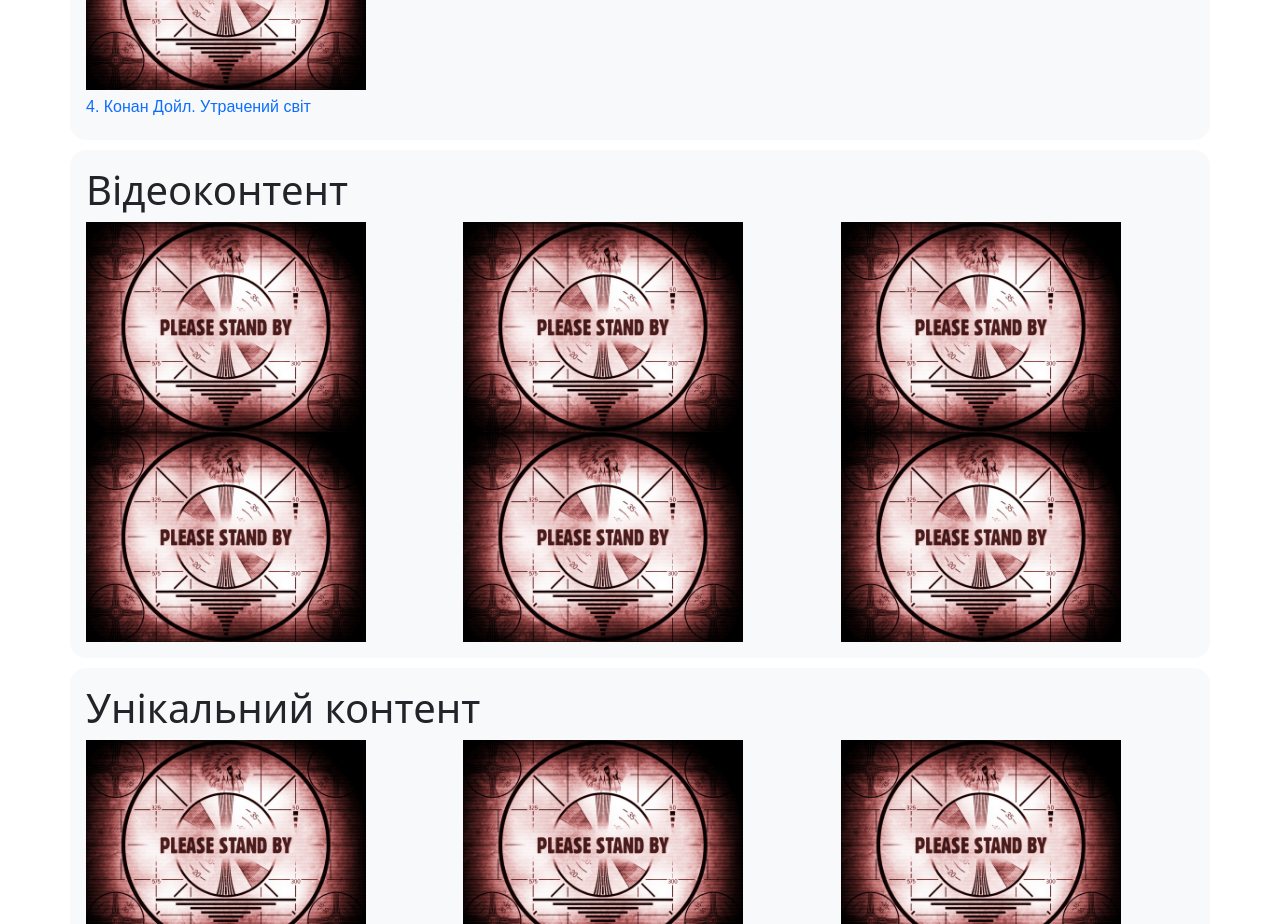
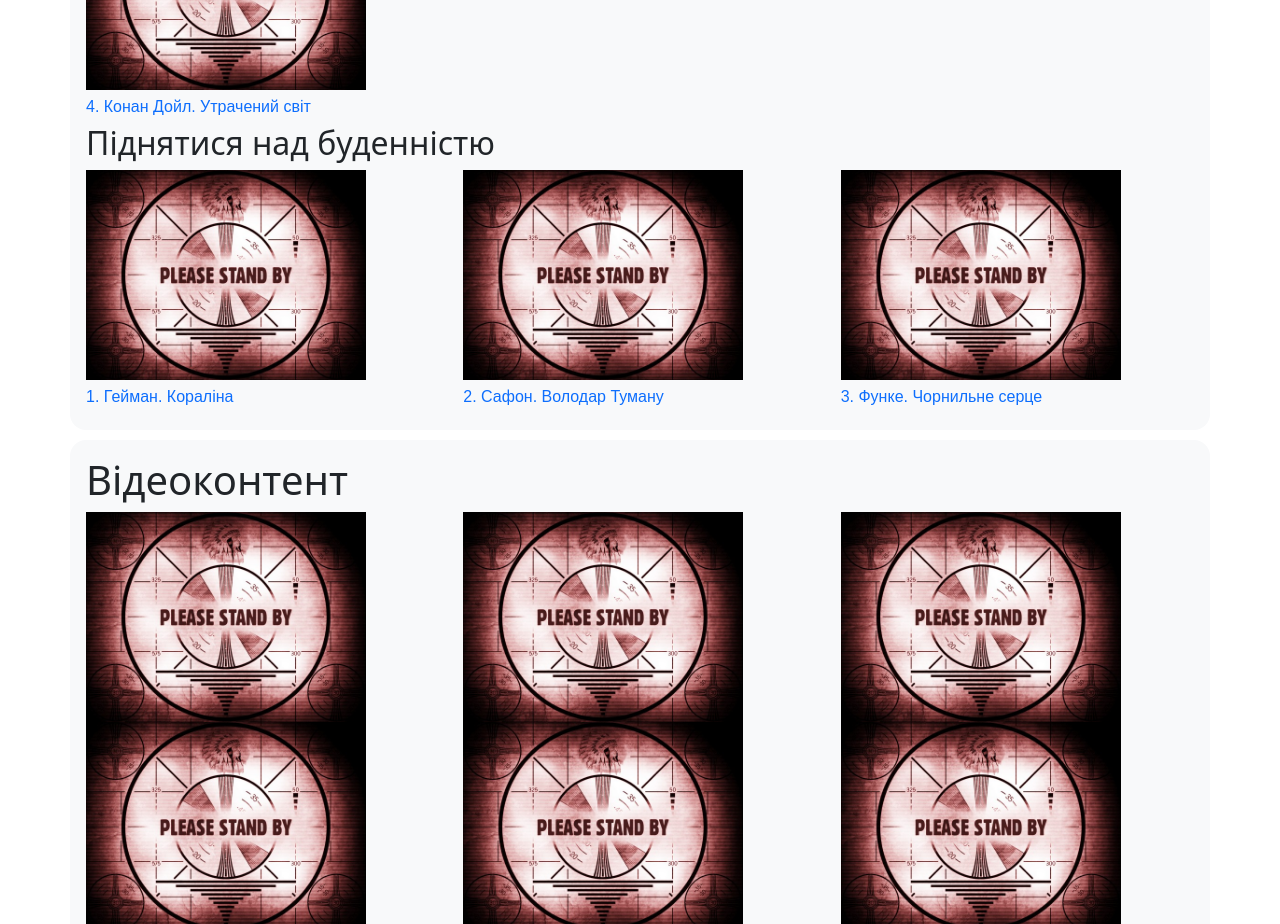
Before and after one commit to kliuch-do-slova/kliuch-do-slova.github.io, a website built with webpack: page index.html in a window 1280 px wide. Shown: the part 6100-7024 px from the top of the page. Built offline with nearby package versions, Linux system fonts and the light colour scheme.

Commit message:
Added new section and files to it

```diff
--- a/index.html
+++ b/index.html
@@ -287,6 +287,21 @@
           </div>
         </div>
 
+        <div>
+          <h2>Піднятися над буденністю</h2>
+          <div class="row row-cols-1 row-cols-md-2 row-cols-lg-3">
+            <div class="col">
+              <a href="files/One-Click_Book/One-Click_Book_Arise/Carlos_Zafon_El_principe_de_la_niebla.pdf" target="_blank"><img src="img/plsstandby.jpg" alt="Dante"><span>1. Гейман. Кораліна</span></a>
+            </div>
+            <div class="col">
+              <a href="files/One-Click_Book/One-Click_Book_Arise/Cornelia_Funke_Tintenherz.pdf" target="_blank"><img src="img/plsstandby.jpg" alt="Dante"><span>2. Сафон. Володар Туману</span></a>
+            </div>
+            <div class="col">
+              <a href="files/One-Click_Book/One-Click_Book_Arise/Neil_Gaiman_Coraline.pdf" target="_blank"><img src="img/plsstandby.jpg" alt="Modern_Lit"><span>3. Функе. Чорнильне серце</span></a>
+            </div>
+          </div>
+        </div>
+
       </div>
 
       <div class="Video section container p-3 bg-body-tertiary rounded-4" id="section5">
```
Also changed, not shown: 3 other files.
